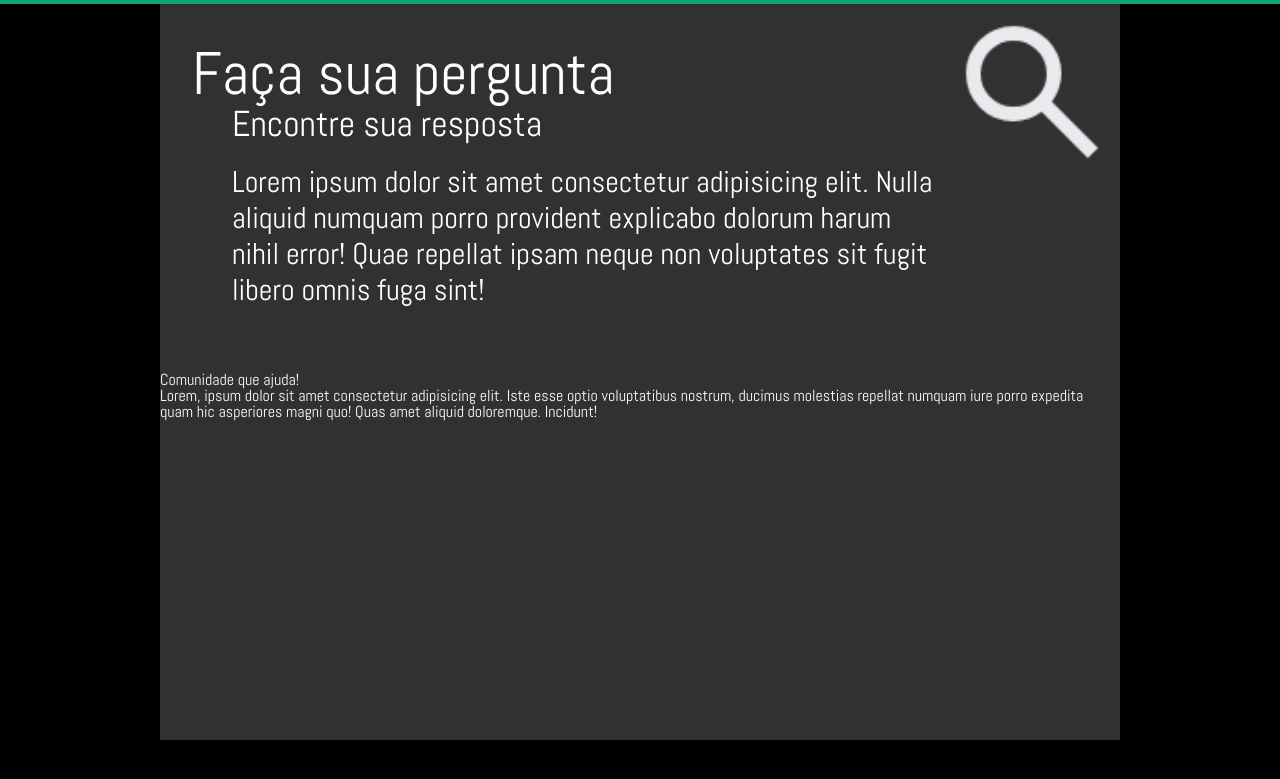
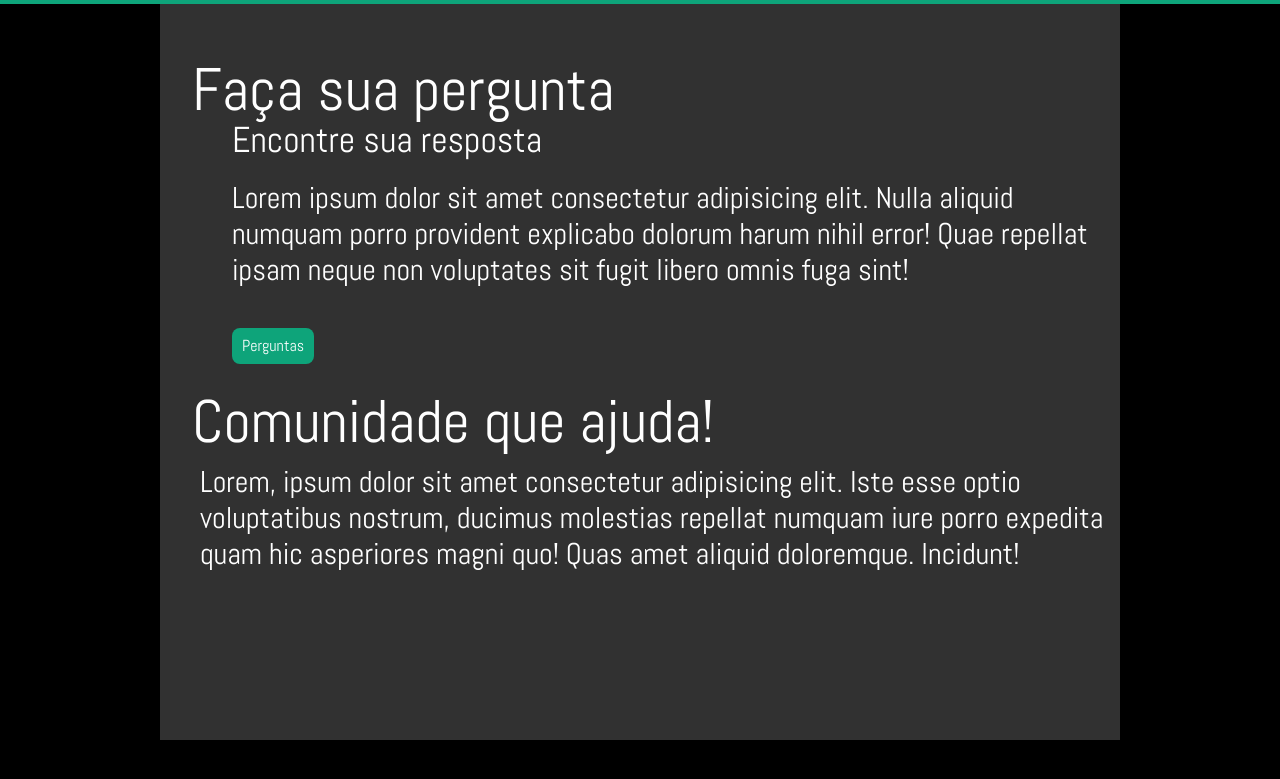
Before and after one commit to GabrielSKlauck/ForGames-Front, a plain HTML site: page index.html in a window 1280 px wide. Shown: the part 57-836 px from the top of the page. Drawn offline with nearby package versions, Linux system fonts and the light colour scheme.

Commit message:
corpo de index feito falta footer

```diff
--- a/index.css
+++ b/index.css
@@ -22,3 +22,9 @@ header{
 
     top: 30px;
 }
+#btn-toPerguntas{
+    padding: 10px;
+    background-color: #0EA47A;
+    color: white;
+    border-radius: 8px;
+}
--- a/index.html
+++ b/index.html
@@ -27,23 +27,28 @@
 
   <div class="items-start justify-center h-full flex">
     <div class="content">
-        <div class="flex box-content">
-            <div class="mt-10 ml-8">
+        <div class="box-content flex">
+            <div class="mt-14 ml-8">
               <p class="text-white text-6xl">Faça sua pergunta</p>
               <p class="text-white text-4xl ml-10">Encontre sua resposta</p>
               <p class="text-white ml-10 mt-5 text-3xl">Lorem ipsum dolor sit amet consectetur adipisicing elit.
                 Nulla aliquid numquam porro provident explicabo dolorum
                 harum nihil error! Quae repellat ipsam neque non voluptates
                  sit fugit libero omnis fuga sint!</p>
+                 <button type="menu" class="text-white mt-10 float-left ml-10" id="btn-toPerguntas" onclick="toPerguntas()">Perguntas</button>
             </div>
-            <img src="assets/images/lupa.png" alt="" class="w-44 h-44" id="imgCaixa1">
+            <!-- <img src="assets/images/lupa.png" alt="" class="w-44 h-44" id="imgCaixa1"> -->
+
+
         </div>
-        <div class="box-content">
-            <p class="text-white">Comunidade que ajuda!</p>
-            <p class="text-white">Lorem, ipsum dolor sit amet consectetur adipisicing elit.
-              Iste esse optio voluptatibus nostrum,
-              ducimus molestias repellat numquam iure porro expedita quam
-              hic asperiores magni quo! Quas amet aliquid doloremque. Incidunt!</p>
+        <div class="flex box-content">
+            <div class="mt-5">
+              <p class="text-white text-6xl ml-8">Comunidade que ajuda!</p>
+              <p class="text-white text-3xl ml-10 mt-3">Lorem, ipsum dolor sit amet consectetur adipisicing elit.
+                Iste esse optio voluptatibus nostrum,
+                ducimus molestias repellat numquam iure porro expedita quam
+                hic asperiores magni quo! Quas amet aliquid doloremque. Incidunt!</p>
+            </div>
         </div>
     </div>
   </div>
--- a/index.js
+++ b/index.js
@@ -4,3 +4,7 @@ document.addEventListener("DOMContentLoaded", () => {
     Util.criaHeader();
 
 });
+
+function toPerguntas(){
+    window.location.href = "/#";
+}
```
Also changed, not shown: components/footer/footer.css (added), components/footer/footer.html (added), components/footer/footer.js (added).
